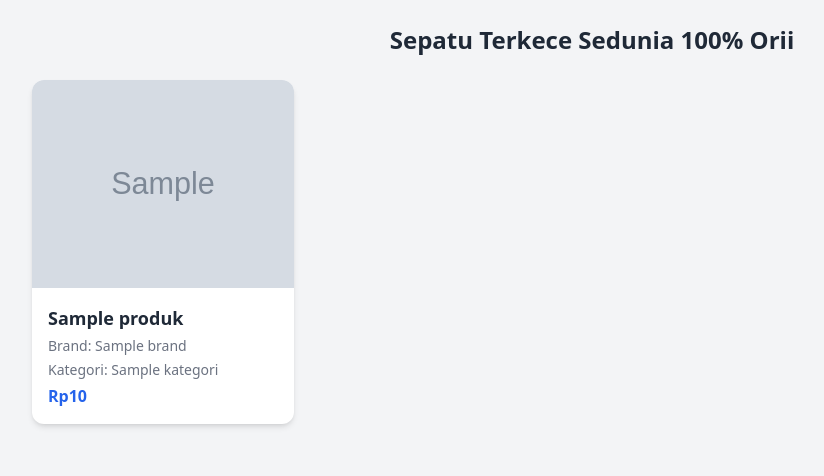
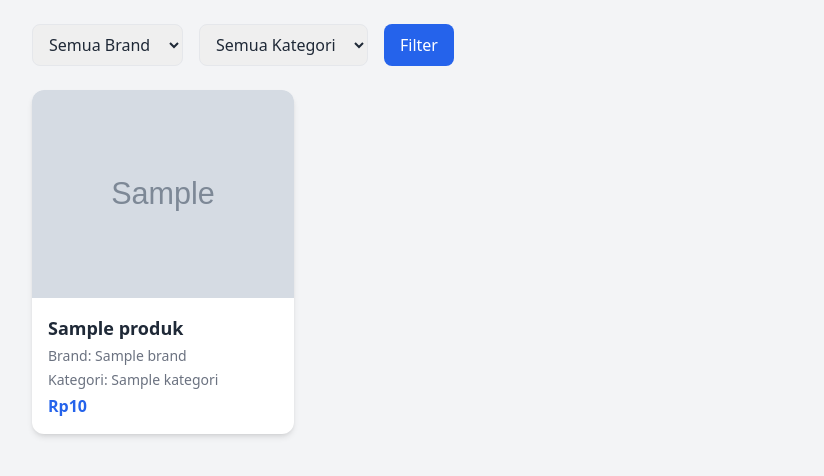
Before and after one commit to ddamar798/D-store-PHP, a PHP site: page /public/index.php in a window 1280 px wide. Shown: the part 72-548 px from the top of the page, without its empty margins (48-872 px from the left). Run offline with PHP 8.4, Linux system fonts and the light colour scheme; tables that the repository leaves empty or names only in its code hold one stand-in row (values such as "Sample post"); grey boxes marked "Sample" are stand-in pictures; some libraries are stand-ins or nearby versions.

Commit message:
feat: edit index

```diff
--- a/public/index.php
+++ b/public/index.php
@@ -1,6 +1,24 @@
 <?php
 include_once '../config/koneksi.php';
 
+// Ambil data brand dan kategori untuk filter
+$brands = mysqli_query($db, "SELECT * FROM brands");
+$kategoris = mysqli_query($db, "SELECT * FROM kategori");
+
+// Proses filter jika ada input
+$where = [];
+if (!empty($_GET['brand'])) {
+    $brand = intval($_GET['brand']);
+    $where[] = "produk.brand_id = $brand";
+}
+if (!empty($_GET['kategori'])) {
+    $kategori = intval($_GET['kategori']);
+    $where[] = "produk.kategori_id = $kategori";
+}
+
+$where_sql = $where ? "WHERE " . implode(" AND ", $where) : "";
+
+// Query produk
 $query = "
     SELECT produk.*,
            brands.nama AS nama_brand,
@@ -8,6 +26,7 @@ $query = "
     FROM produk
     LEFT JOIN brands ON produk.brand_id = brands.id
     LEFT JOIN kategori ON produk.kategori_id = kategori.id
+    $where_sql
 ";
 
 $result = mysqli_query($db, $query);
@@ -29,15 +48,35 @@ $result = mysqli_query($db, $query);
         </div>
     </nav>
 
-    <!-- Judul -->
-    <div class="max-w-6xl mx-auto px-4 py-6 text-center">
-        <h2 class="text-2xl font-bold">Sepatu Terkece Sedunia 100% Orii</h2>
+    <!-- Filter -->
+    <div class="max-w-6xl mx-auto px-4 py-6">
+        <form method="GET" class="flex flex-wrap gap-4">
+            <select name="brand" class="px-3 py-2 border rounded-lg">
+                <option value="">Semua Brand</option>
+                <?php mysqli_data_seek($brands, 0); while($b = mysqli_fetch_assoc($brands)) : ?>
+                    <option value="<?= $b['id']; ?>" <?= (isset($_GET['brand']) && $_GET['brand'] == $b['id']) ? 'selected' : ''; ?>>
+                        <?= htmlspecialchars($b['nama']); ?>
+                    </option>
+                <?php endwhile; ?>
+            </select>
+
+            <select name="kategori" class="px-3 py-2 border rounded-lg">
+                <option value="">Semua Kategori</option>
+                <?php while($k = mysqli_fetch_assoc($kategoris)) : ?>
+                    <option value="<?= $k['id']; ?>" <?= (isset($_GET['kategori']) && $_GET['kategori'] == $k['id']) ? 'selected' : ''; ?>>
+                        <?= htmlspecialchars($k['nama']); ?>
+                    </option>
+                <?php endwhile; ?>
+            </select>
+
+            <button type="submit" class="bg-blue-600 hover:bg-blue-700 text-white px-4 py-2 rounded-lg">Filter</button>
+        </form>
     </div>
 
-    <!-- Daftar Produk -->
+    <!-- Produk -->
     <div class="max-w-6xl mx-auto grid grid-cols-1 sm:grid-cols-2 md:grid-cols-3 lg:grid-cols-4 gap-6 px-4 pb-10">
         <?php while($row = mysqli_fetch_assoc($result)): ?>
-            <div class="bg-white shadow-md rounded-xl overflow-hidden transform transition duration-300 hover:-translate-y-1">
+            <a href="detail.php?id=<?= $row['id']; ?>" class="block bg-white shadow-md rounded-xl overflow-hidden transform transition duration-300 hover:-translate-y-1">
                 <img src="../assets/img/<?= htmlspecialchars($row['gambar']) ?>" alt="<?= htmlspecialchars($row['nama_produk']) ?>" class="w-full h-52 object-cover">
                 <div class="p-4">
                     <h3 class="text-lg font-bold mb-1"><?= htmlspecialchars($row['nama_produk']) ?></h3>
@@ -45,7 +84,7 @@ $result = mysqli_query($db, $query);
                     <p class="text-sm text-gray-500 mb-1">Kategori: <?= htmlspecialchars($row['nama_kategori']) ?></p>
                     <p class="text-blue-600 font-semibold">Rp<?= number_format($row['harga'], 0, ',', '.') ?></p>
                 </div>
-            </div>
+            </a>
         <?php endwhile; ?>
     </div>
 </body>
```
